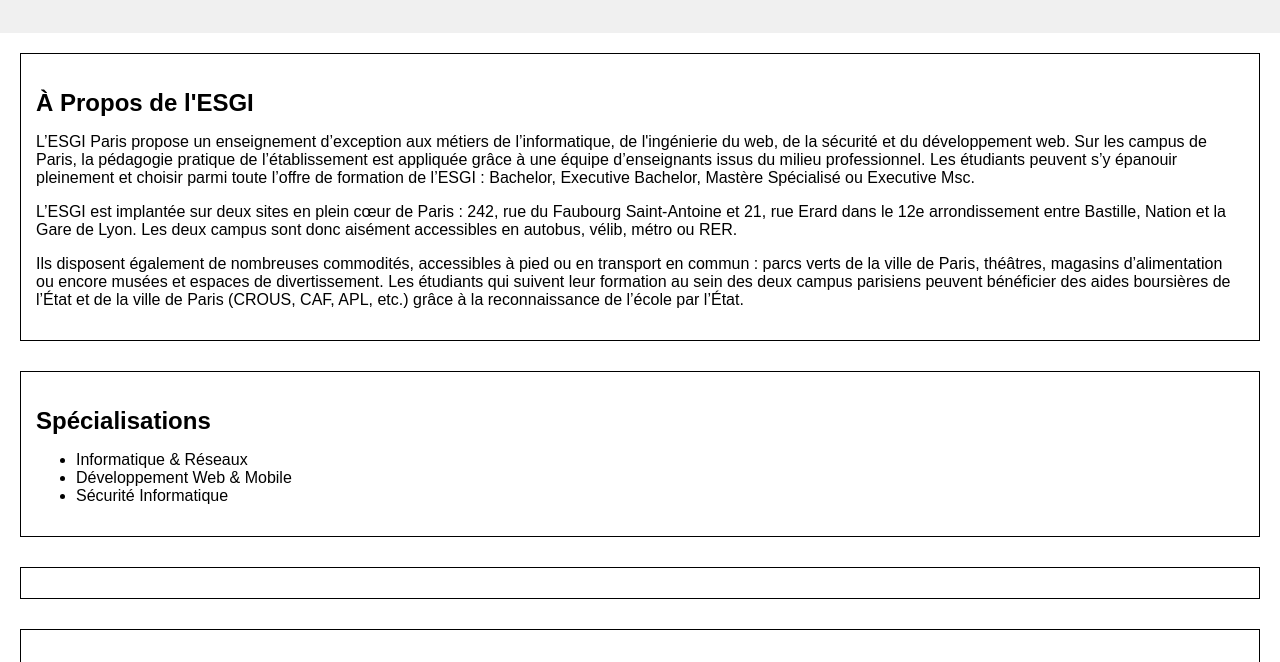
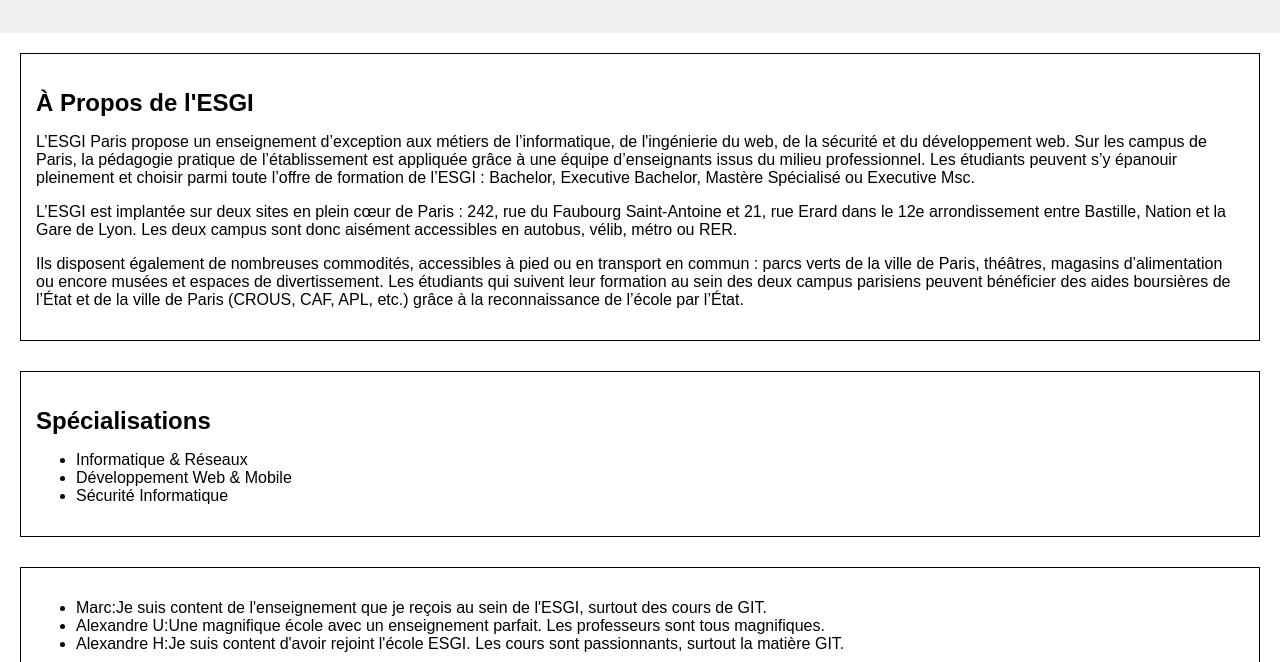
Before and after one commit to ShHaWkK/TP_Git, a plain HTML site: page index.html in a window 1280 px wide. Shown: the part 121-783 px from the top of the page. Drawn offline with Linux system fonts and the light colour scheme.

Commit message:
add comment in section avis

```diff
--- a/index.html
+++ b/index.html
@@ -32,7 +32,11 @@
     </section>
 
     <section id="l’avis des élèves">
-
+      <ul>
+        <li>Marc:Je suis content de l'enseignement que je reçois au sein de l'ESGI, surtout des cours de GIT.</li>
+        <li>Alexandre U:Une magnifique école avec un enseignement parfait. Les professeurs sont tous magnifiques.</li>
+        <li>Alexandre H:Je suis content d'avoir rejoint l'école ESGI. Les cours sont passionnants, surtout la matière GIT.</li>
+      </ul>
     </section>
 
     <section id="address">
```
